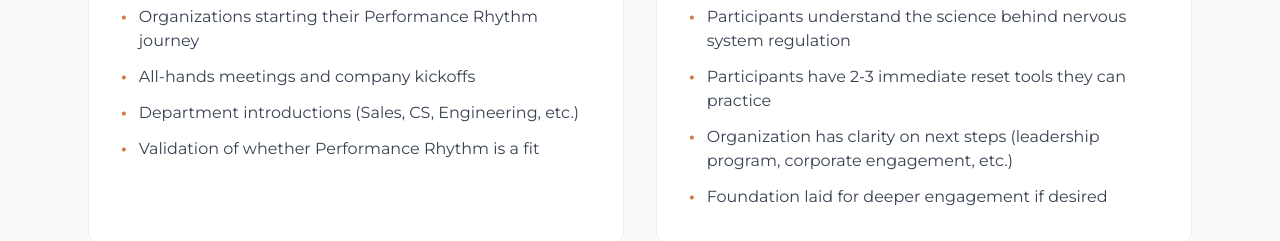
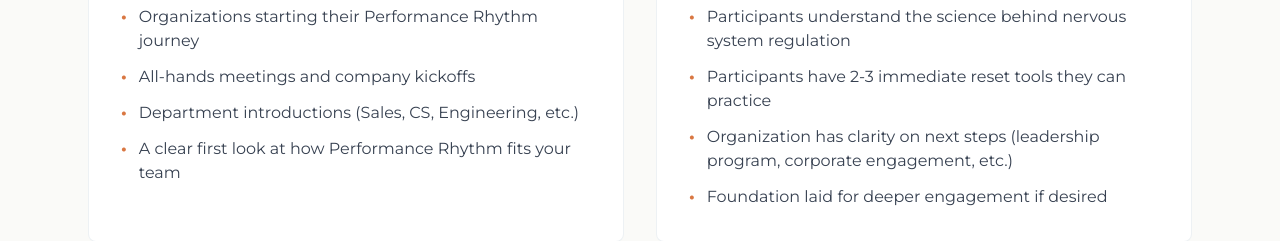
Before and after one commit to Performance-Rhythm/performance-rhythm-web, a Next.js app in the folder apps/web/: page /programs in a window 1280 px wide. Shown: the part 2480-2721 px from the top of the page. Built offline with nearby package versions, Linux system fonts and the light colour scheme; no server answers.

Commit message:
WEB-27/28: Workshops and Signature Workshop wording

```diff
--- a/apps/web/content/programs.ts
+++ b/apps/web/content/programs.ts
@@ -92,7 +92,7 @@ export const PROGRAMS_CONTENT = {
           "Organizations starting their Performance Rhythm journey",
           "All-hands meetings and company kickoffs",
           "Department introductions (Sales, CS, Engineering, etc.)",
-          "Validation of whether Performance Rhythm is a fit"
+          "A clear first look at how Performance Rhythm fits your team"
         ]
       },
       {
@@ -337,7 +337,7 @@ export const PROGRAMS_CONTENT = {
       {
         situation: "We want to introduce the concept and see if it's a fit.",
         recommendation: "Start with a Signature Workshop",
-        why: "Low-commitment way to validate whether Performance Rhythm resonates with your culture. Great for all-hands meetings or department introductions."
+        why: "A focused way for your team to experience the Performance Rhythm Method™. Great for all-hands meetings or department introductions."
       },
       {
         situation: "Our leadership team wants to develop deeper capacity for resilience and presence.",
```
